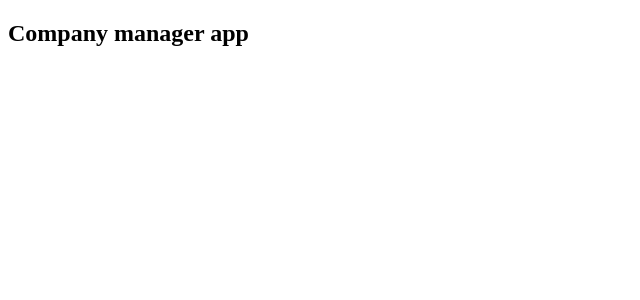
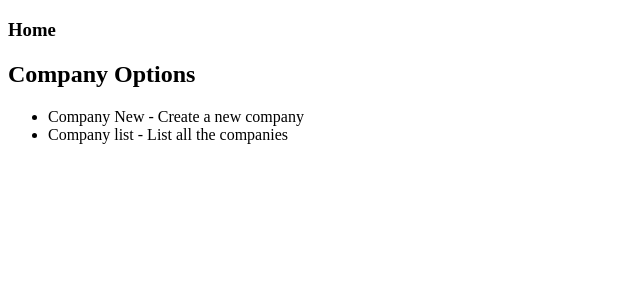
Before and after one commit to inventabuild/mitch-business-apps, a Django app: page /company_manager/company_options_list in a window 1280 px wide. Shown: the top 300 px of the page, without its empty margins (0-640 px from the left). Run offline with Django 4.2, Linux system fonts and the light colour scheme; parts of the project's set-up code (start-up, migrations or seed data) failed here and were passed over.

Commit message:
updated company manager

```diff
--- /dev/null
+++ b/company_manager/static/company_manager/styles.css
@@ -0,0 +1,23 @@
+input{
+    display: block;
+    margin-bottom: 5px;
+}
+.menu-hyperlink-format{
+    margin-bottom: 10px;
+    font-weight: bold;
+}
+.company-view-output{
+    display: block;
+    margin-bottom: 5px;
+}
+.output-label{
+    font-weight: bold;
+}
+.hyperlink-menu-item{
+    margin-right: 10px;
+}
+.create-company-button{
+    background-color: #FFA41C;
+    border-width: 1px;
+    border-radius: 16px;
+}
--- a/company_manager/templates/company_manager/company_options_list.html
+++ b/company_manager/templates/company_manager/company_options_list.html
@@ -1,12 +1,21 @@
+{% load static %}
 <!DOCTYPE html>
 <html lang="en">
 <head>
     <meta charset="UTF-8">
     <meta http-equiv="X-UA-Compatible" content="IE=edge">
     <meta name="viewport" content="width=device-width, initial-scale=1.0">
+    <link rel="stylesheet" href="{% static 'company_manager/styles.css' %}">
     <title>Document</title>
 </head>
 <body>
-    <h2>Company manager app</h2>
+    <div class="menu-hyperlink-format">
+        <h3>Home<h3>
+    </div>
+    <h2>Company Options</h2>
+    <ul>
+        <li>Company New - Create a new company</li>
+        <li>Company list - List all the companies</li>
+    </ul>
 </body>
 </html>
```
